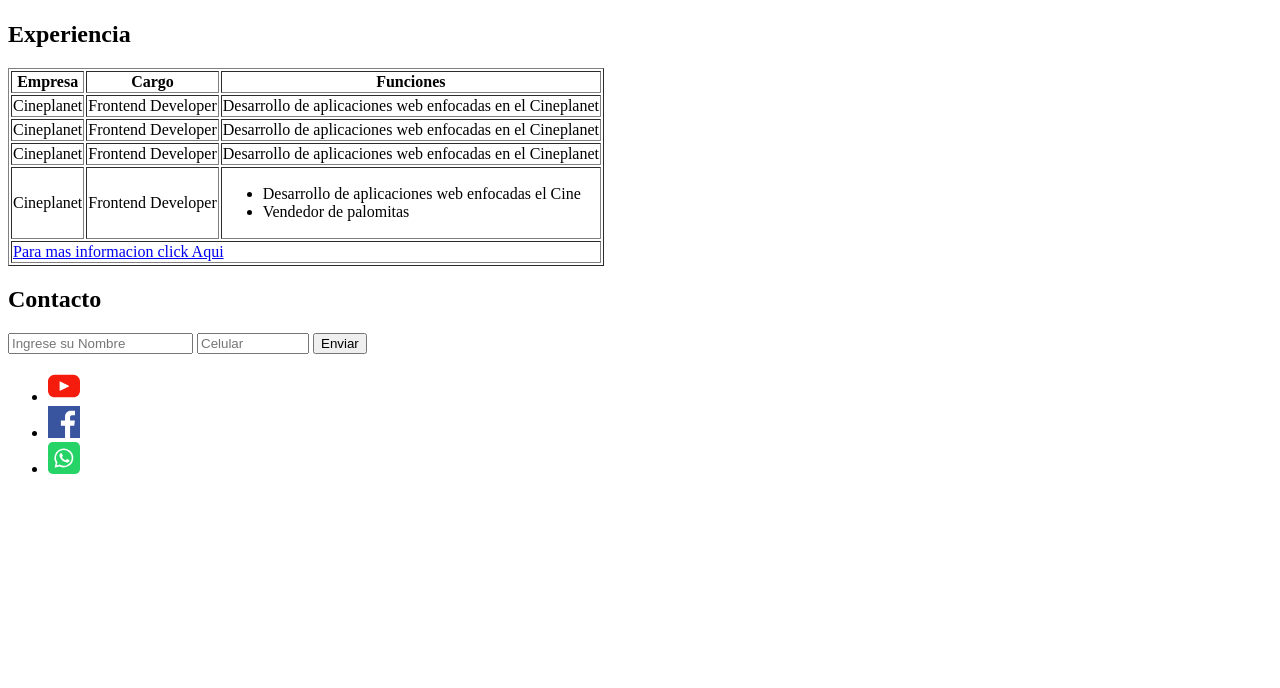
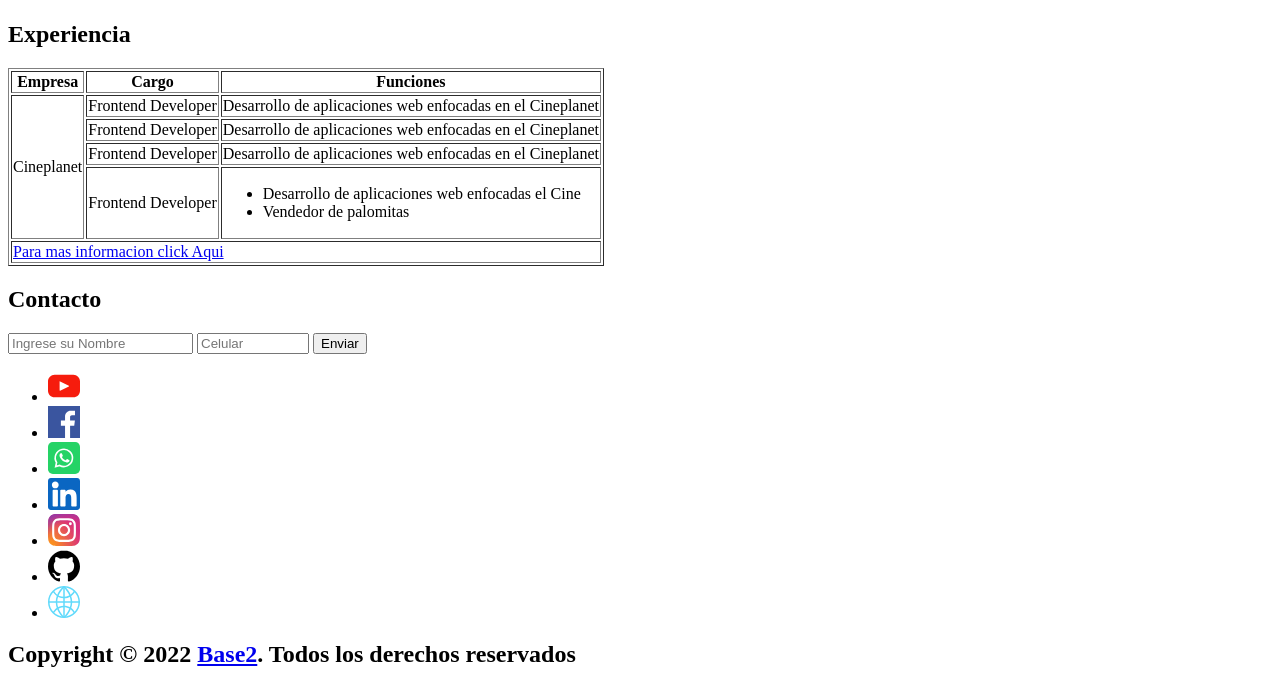
Before and after one commit to rudy052397/tecsup-clase03, a plain HTML site: page index.html in a window 1280 px wide. Shown: the part 430-1118 px from the top of the page. Before the commit the page ends 924 px from the top, so only its background shows below. Drawn offline with Linux system fonts and the light colour scheme.

Commit message:
Update footer

```diff
--- a/index.html
+++ b/index.html
@@ -14,7 +14,7 @@
         <nav>
             <div>
                 <a href="#">
-                    <img src="./assets/logo2.png" alt="logo" width="100">
+                    <img src="./assets/img/logo2.png" alt="logo" width="100">
                 </a>
                 <ul>
                     <li>
@@ -45,7 +45,7 @@
                     <a href="#">Aprende gratis</a>
                 </div>
                 <div>
-                    <img src="" alt="Rudy Mendoza"/>
+                    <img src="" alt="Rudy Mendoza" />
                     <figure>
                         <img src="" alt="">
                         <figcaption>
@@ -71,22 +71,22 @@
                     </thead>
                     <tbody>
                         <tr>
-                            <td>Cineplanet</td>
+                            <td rowspan="4">Cineplanet</td>
                             <td>Frontend Developer</td>
                             <td>Desarrollo de aplicaciones web enfocadas en el Cineplanet</td>
                         </tr>
                         <tr>
-                            <td>Cineplanet</td>
+                            <!-- <td>Cineplanet</td> -->
                             <td>Frontend Developer</td>
                             <td>Desarrollo de aplicaciones web enfocadas en el Cineplanet</td>
                         </tr>
                         <tr>
-                            <td>Cineplanet</td>
+                            <!-- <td>Cineplanet</td> -->
                             <td>Frontend Developer</td>
                             <td>Desarrollo de aplicaciones web enfocadas en el Cineplanet</td>
                         </tr>
                         <tr>
-                            <td>Cineplanet</td>
+                            <!-- <td>Cineplanet</td> -->
                             <td>Frontend Developer</td>
                             <td>
                                 <ul>
@@ -111,36 +111,61 @@
             <div>
                 <h2>Contacto</h2>
                 <form action="">
-                    <input type="text" name="name" placeholder="Ingrese su Nombre">
+                    <input type="text" name="name" placeholder="Ingrese su Nombre" maxlength="255" required>
                     <input type="number" name="phone" placeholder="Celular" min="900000000" max="999999999">
                     <button>Enviar</button>
                 </form>
             </div>
         </section>
+    </main>
     <footer>
         <nav>
             <div>
                 <ul>
                     <li>
                         <a href="https://www.youtube.com/">
-                                <img src="./svg/logo-youtube.svg" alt="youtube" width="32"/>
+                            <img src="./assets/svg/logo-youtube.svg" alt="youtube" width="32" />
                         </a>
                     </li>
                     <li>
                         <a href="">
-                                <img src="./svg/logo-facebook.svg" alt="facebook" width="32">
+                            <img src="./assets/svg/logo-facebook.svg" alt="facebook" width="32">
                         </a>
                     </li>
                     <li>
                         <a href="">
-                                <img src="./svg/logo-whatsapp.svg" alt="facebook" width="32">
+                            <img src="./assets/svg/logo-whatsapp.svg" alt="whatsapp" width="32">
+                        </a>
+                    </li>
+                    <li>
+                        <a href="https://www.linkedin.com/in/rudy-pablo-mendoza-merma-0a5380208/">
+                            <img src="./assets/svg/logo-linkedin.svg" alt="linkedin" width="32">
+                        </a>
+                    </li>
+                    <li>
+                        <a href="https://www.instagram.com/">
+                            <img src="./assets/svg/logo-instagram.svg" alt="instagram" width="32">
+                        </a>
+                    </li>
+                    <li>
+                        <a href="https://github.com/rudy052397">
+                            <img src="./assets/svg/logo-github.svg" alt="github" width="32">
+                        </a>
+                    </li>
+                    <li>
+                        <a href="https://www.google.com/">
+                            <img src="./assets/svg/logo-internet.svg" alt="pagina web" width="32">
                         </a>
                     </li>
                 </ul>
+                <h2>
+                    Copyright &copy; 2022 <a
+                        href="https://www.linkedin.com/in/rudy-pablo-mendoza-merma-0a5380208/" rel="noopener noreferrer" target="_blank">Base2</a>. Todos los
+                    derechos reservados
+                </h2>
             </div>
         </nav>
     </footer>
-    </main>
 </body>
 
 </html>
```
Also changed, not shown: assets/img/logo.png (renamed from assets/logo.png), assets/img/logo2.png (renamed from assets/logo2.png), assets/svg/logo-facebook.svg (renamed from svg/logo-facebook.svg), assets/svg/logo-github.svg (added), assets/svg/logo-instagram.svg (added), assets/svg/logo-internet.svg (added), assets/svg/logo-linkedin.svg (added), assets/svg/logo-whatsapp.svg (renamed from svg/logo-whatsapp.svg), assets/svg/logo-youtube.svg (renamed from svg/logo-youtube.svg). Lines whose indentation alone changed are shown as unchanged.
